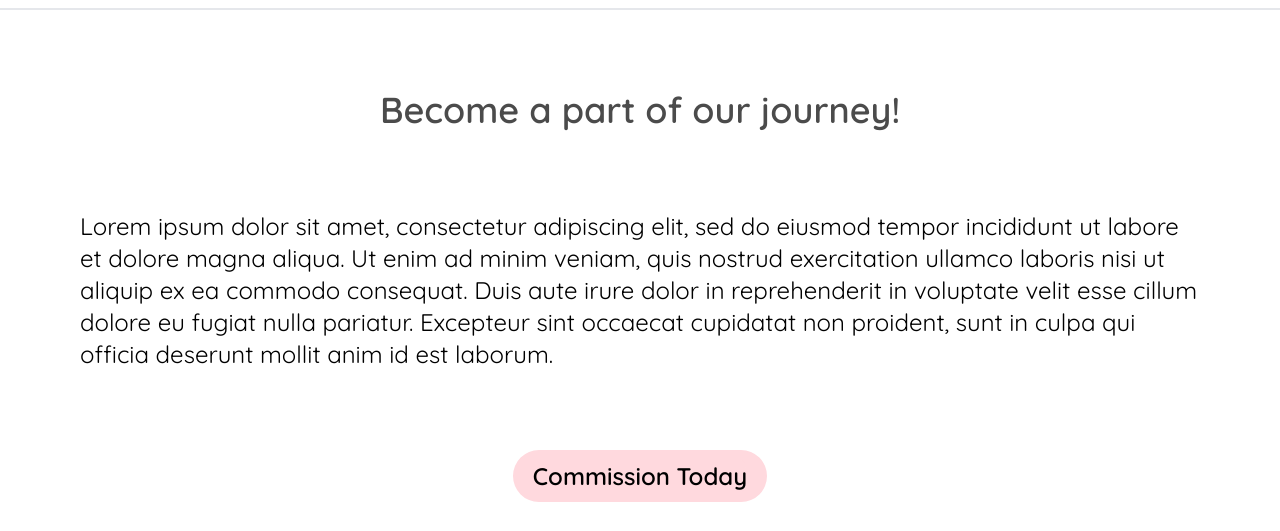
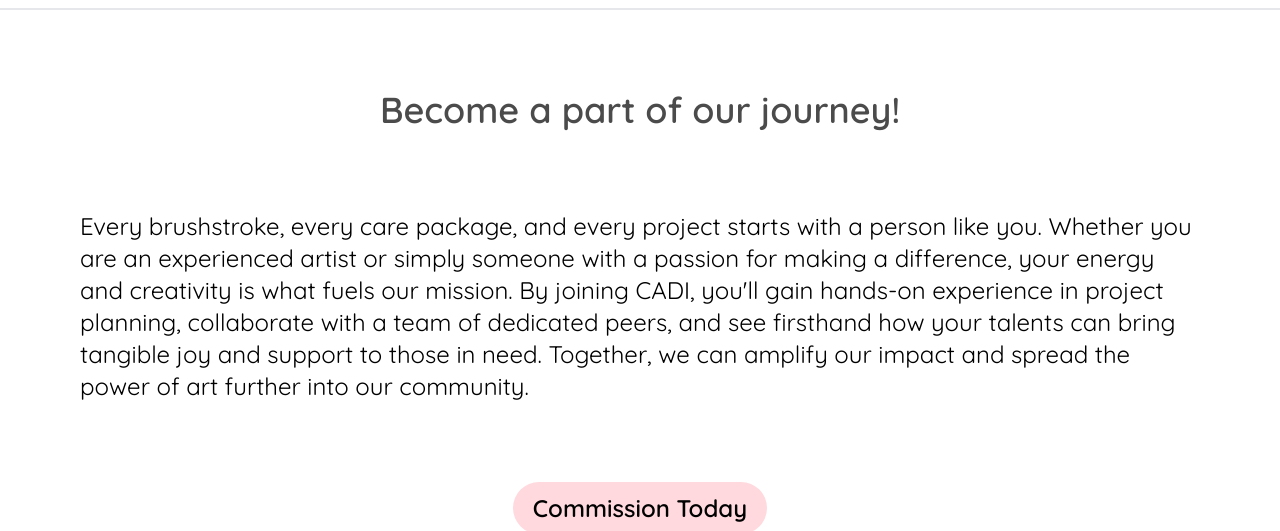
Before and after one commit to jasonli058/next-cadi, a Next.js app: page / in a window 1280 px wide. Shown: the part 5900-6431 px from the top of the page. Built offline with nearby package versions, Linux system fonts and the light colour scheme.

Commit message:
finished / page

```diff
--- a/src/app/page.js
+++ b/src/app/page.js
@@ -64,13 +64,7 @@ export default function Home() {
           <span className="lg:border-b-2 border-primary">Become a part of our journey!</span>
         </h2>
         <p className="font-body up_until:text-2xl text-xl max-w-none text-left p-20 w-full">
-            Lorem ipsum dolor sit amet, consectetur adipiscing elit, sed do
-            eiusmod tempor incididunt ut labore et dolore magna aliqua. Ut enim
-            ad minim veniam, quis nostrud exercitation ullamco laboris nisi ut
-            aliquip ex ea commodo consequat. Duis aute irure dolor in
-            reprehenderit in voluptate velit esse cillum dolore eu fugiat nulla
-            pariatur. Excepteur sint occaecat cupidatat non proident, sunt in
-            culpa qui officia deserunt mollit anim id est laborum.
+            Every brushstroke, every care package, and every project starts with a person like you. Whether you are an experienced artist or simply someone with a passion for making a difference, your energy and creativity is what fuels our mission. By joining CADI, you'll gain hands-on experience in project planning, collaborate with a team of dedicated peers, and see firsthand how your talents can bring tangible joy and support to those in need. Together, we can amplify our impact and spread the power of art further into our community.
           </p>
           <div className="flex flex-col items-center justify-center lg:pl-8 w-full mb-20">
             <a
```
